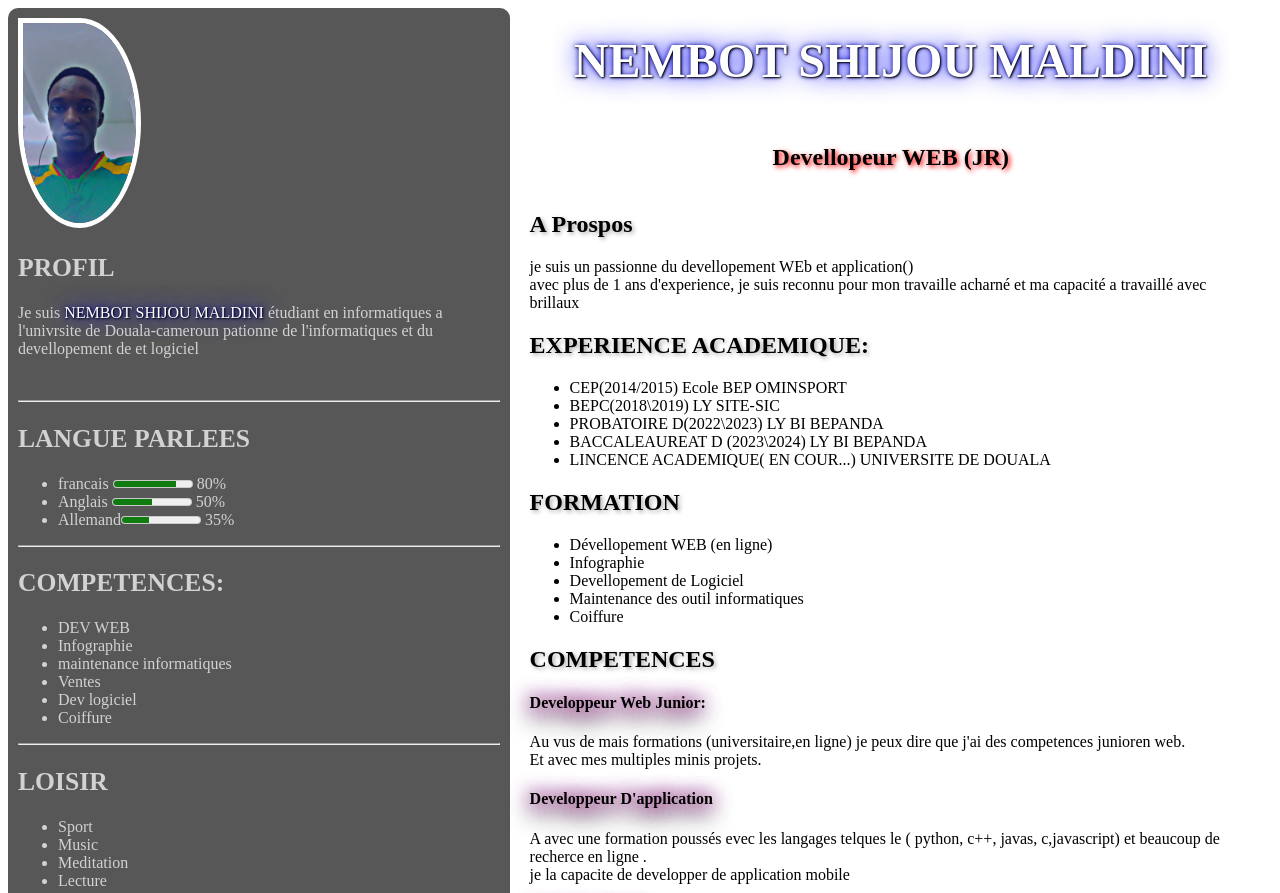
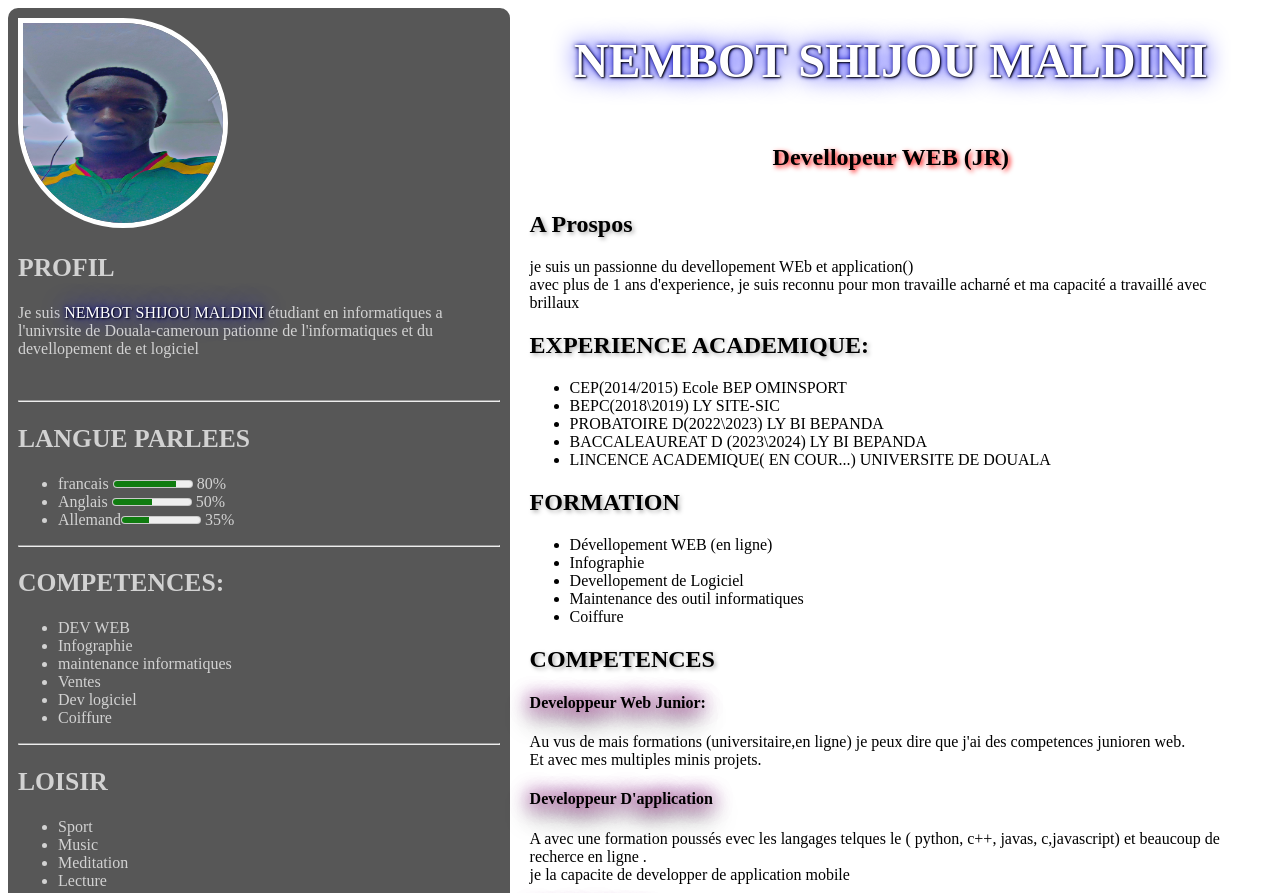
Before and after one commit to Maldi7532/cv_2025, a plain HTML site: page index.html in a window 1280 px wide. Shown: the top 893 px of the page. Drawn offline with Linux system fonts and the light colour scheme.

Commit message:
Update style.css

```diff
--- a/style.css
+++ b/style.css
@@ -13,6 +13,7 @@ body{
 .sous-profil img{
     max-height: 200px;
     max-width: 200px;
+    width: 60%;
     border-radius: 50%;
     border-top-left-radius: 0;
     border: 5px solid white;
@@ -24,7 +25,8 @@ body{
     text-shadow: 1px 1px 2px black, 0 0 25px blue, 0 0 5px darkblue;
 }
 .sous-profil h2{
-    font-size: 1.6rem;}
+    font-size: 1.6rem;
+}
 
 .corp{
     background-color: rgba(255, 255, 255, 0.616);
```
